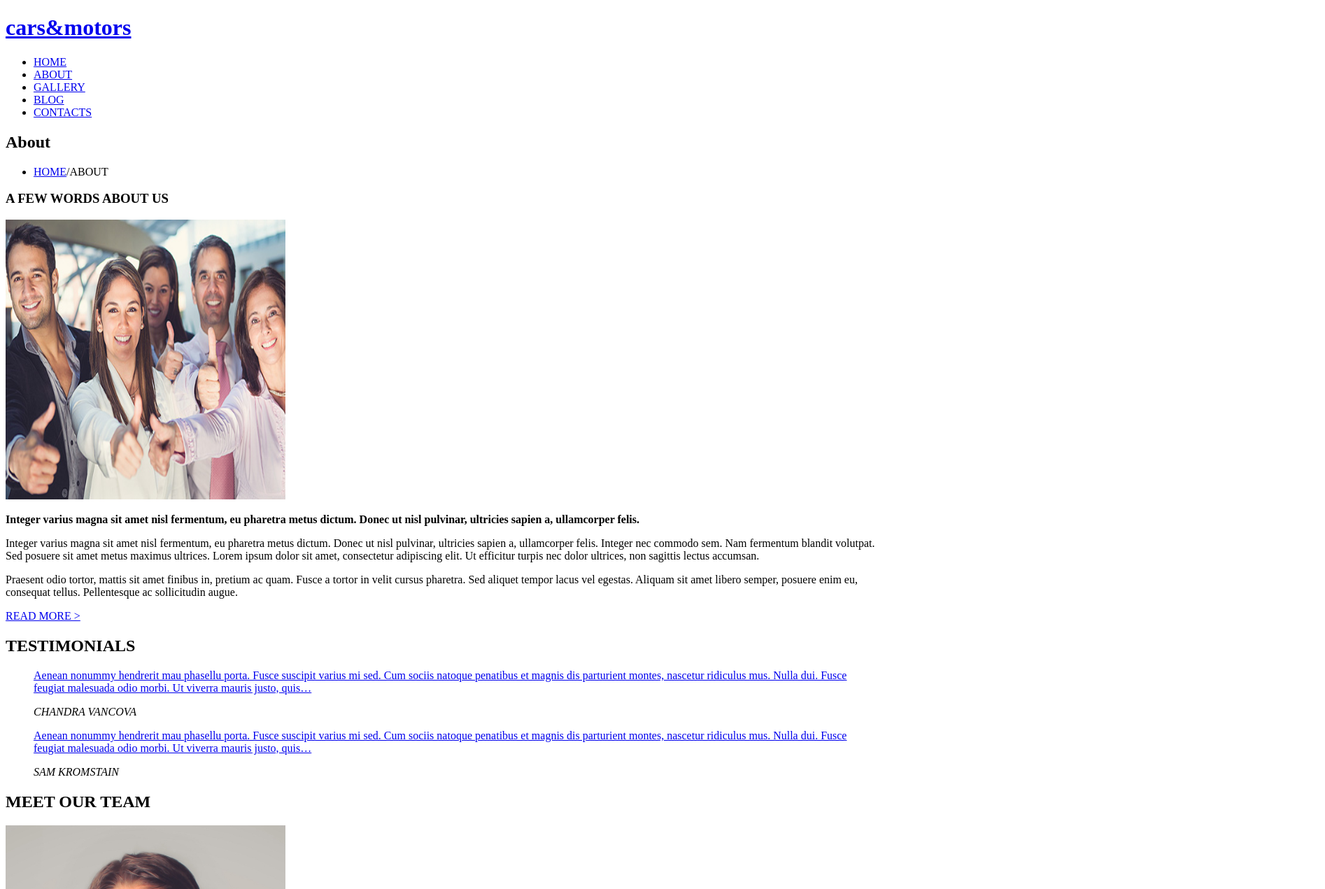
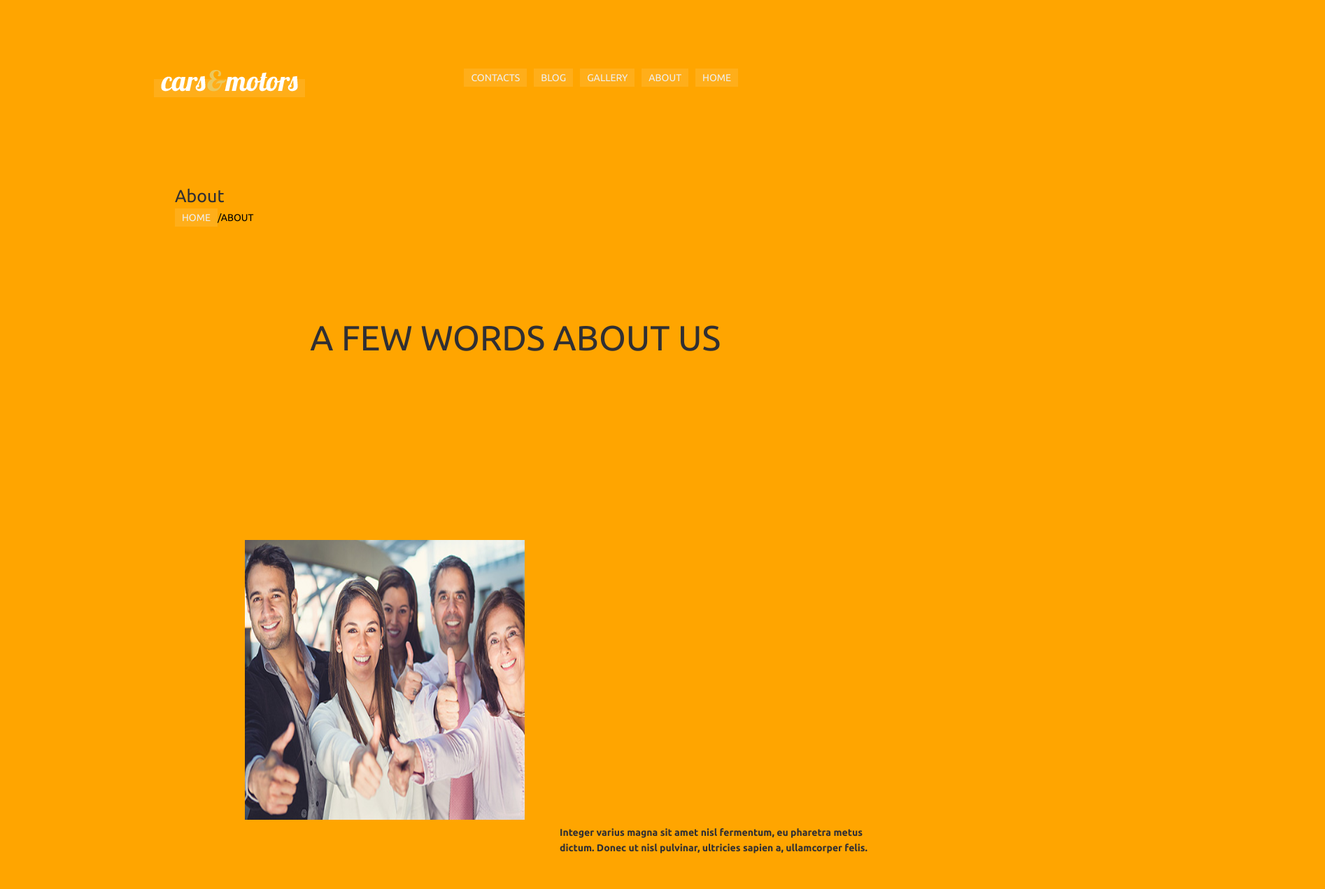
Before and after one commit to EllisNicholas/EllisNicholas.github.io, a plain HTML site: page Project1/index.html in a window 1280 px wide. Shown: the top 1271 px of the page at 70% size, 1894 px wide, since content can reach past the window. Drawn offline with Linux system fonts and the light colour scheme.

Commit message:
adding in css

```diff
--- a/Project1/index.html
+++ b/Project1/index.html
@@ -3,11 +3,12 @@
 <head>
     <meta charset="UTF-8">
     <title>Intro to HTML project</title>
+    <link rel="stylesheet" href="main.css">
 </head>
 <body>
 <header>
-    <h1><a href="#">cars&motors</a></h1>
     <nav>
+        <h1><a href="#"><img src="images/logo.png" height="31" width="196"/></a></h1>
         <ul>
             <li><a href = "#">HOME</a></li>
             <li><a href = "#">ABOUT</a>
@@ -58,25 +59,21 @@
     <section id="Team">
         <h2>MEET OUR TEAM</h2>
         <article>
-            <h3></h3>
             <a href = "#"><img src="images/Tom.jpg" height="400" width="400" alt = "TOM NELSON"/> </a>
             <p><a href = "#">TOM NELSON</a></p>
             <p>Nulla facilisi. Aenean nec eros. Vestibulum ante ipsum primis in faucibu. Suspendisse…</p>
         </article>
         <article>
-            <h3></h3>
             <a href = "#"><img src="images/Cam.jpg" height="400" width="400" alt = "CAMALA HADDON"/> </a>
             <p><a href = "#">CAMALA HADDON</a></p>
             <p>Nulla facilisi. Aenean nec eros. Vestibulum ante ipsum primis in faucibu. Suspendisse…</p>
         </article>
         <article>
-            <h3></h3>
             <a href = "#"><img src="images/Rich.jpg" height="400" width="400" alt = "RICHARD COX"/> </a>
             <p><a href = "#">RICHARD COX</a></p>
             <p>Nulla facilisi. Aenean nec eros. Vestibulum ante ipsum primis in faucibu. Suspendisse…</p>
         </article>
         <article>
-            <h3></h3>
             <a href = "#"><img src="images/freeman.jpg" height="400" width="400" alt = "MICHAEL FREEMAN"/> </a>
             <p><a href = "#">MICHAEL FREEMAN</a></p>
             <p>Nulla facilisi. Aenean nec eros. Vestibulum ante ipsum primis in faucibu. Suspendisse…</p>
--- a/Project1/main.css
+++ b/Project1/main.css
@@ -0,0 +1,151 @@
+/* Google Fonts ======================== */
+@import url('https://fonts.googleapis.com/css2?family=Ubuntu:wght@400;700&display=swap');
+
+/* CSS Reset =========================== */
+body, nav, section, footer, article,
+h1, h2, h3, p, a, ul, li, dt, dd {
+    margin: 0;
+    padding: 0;
+    list-style: none;
+    font-size: 100%;
+    text-decoration: none;
+    font-weight: normal;
+    color: inherit;
+    box-sizing: border-box;
+}
+/* Typography Defaults ================= */
+html {
+    font-size: 62.5%;
+}
+body{
+    font-family: 'Ubuntu', sans-serif;
+    font-size: 1.4rem;
+    line-height: 1.6;
+    background-color: orange;
+}
+
+h1{
+    margin: 2rem 0 4rem 0;
+    float: left;
+}
+h2{
+    font-size: 2.5rem;
+    margin: 2rem 0 4rem 0;
+    color: #302F33;
+}
+h3{
+    font-size: 1.6rem;
+    color: #302F33;
+    margin-bottom: 1rem;
+}
+p{
+    margin-bottom: 2rem;
+    color: #939697;
+}
+
+
+a{
+    display: inline;
+    padding: .5rem 1rem;
+    background-color: rgba(255,255,255,.1);
+    color: #eeeeee;
+}
+strong{
+    color: #302F33;
+}
+
+/* Default Structure =================== */
+nav, body > section, footer{
+    max-width: 100rem;
+    margin: 0 auto;
+    padding: 8rem;
+
+}
+body > section{
+    border-bottom: 1px solid
+    rgba(255,255,255,.1);
+}
+
+/* Header ============================== */
+header{
+
+}
+
+nav li{
+    margin: 2rem 0 4rem 0;
+    padding: 0 .5rem .23rem .5rem;
+    display: inline;
+    float: right;
+}
+
+/* Main ============================== */
+#About h2{
+    font-size: 2.5rem;
+    color: #302F33;
+    padding: 10rem 0 0 0;
+    margin: 0 0 0 25rem;
+}
+#About li{
+    margin: 0 0 0 25rem;
+}
+#About h3{
+    font-size: 5rem;
+    float: right;
+    padding: 12rem 0 0 0;
+    margin: 0 25rem 0 0;
+}
+
+#About img{
+    margin: 0  5rem 0 25rem;
+    padding: 25rem 0 0 10rem;
+}
+#About p{
+    margin: 0  0 0 25rem;
+    padding: 0 0 5rem 55rem;
+
+}
+
+/* Testimonials ================================ */
+#Testimonials{
+    display: inline-block;
+    margin: 0 50rem 0 0;
+    padding: 0 45rem 0 45rem;
+}
+#Testimonials h2{
+    font-size: 5rem;
+    color: #302F33;
+    padding: 5rem;
+    margin: 0 5rem 0 0;
+}
+
+#Testimonials a{
+    color: #949798;
+
+}
+
+/* Team ================================ */
+#Team h2{
+    font-size: 5rem;
+    color: #302F33;
+    padding: 5rem;
+    margin: 0 5rem 0 0;
+    float: right;
+}
+#Team a{
+    color: #302F33;
+}
+
+/* Footer ================================ */
+footer{
+    display: inline-block;
+
+}
+footer li{
+    color: #eee;
+    display: inline-block;
+}
+footer address{
+    color: #eeeeee;
+    float: right;
+    padding: 0 0 20rem 60rem;
+}
```
Also changed, not shown: Project1/images/logo.png (added), 2 other files.
